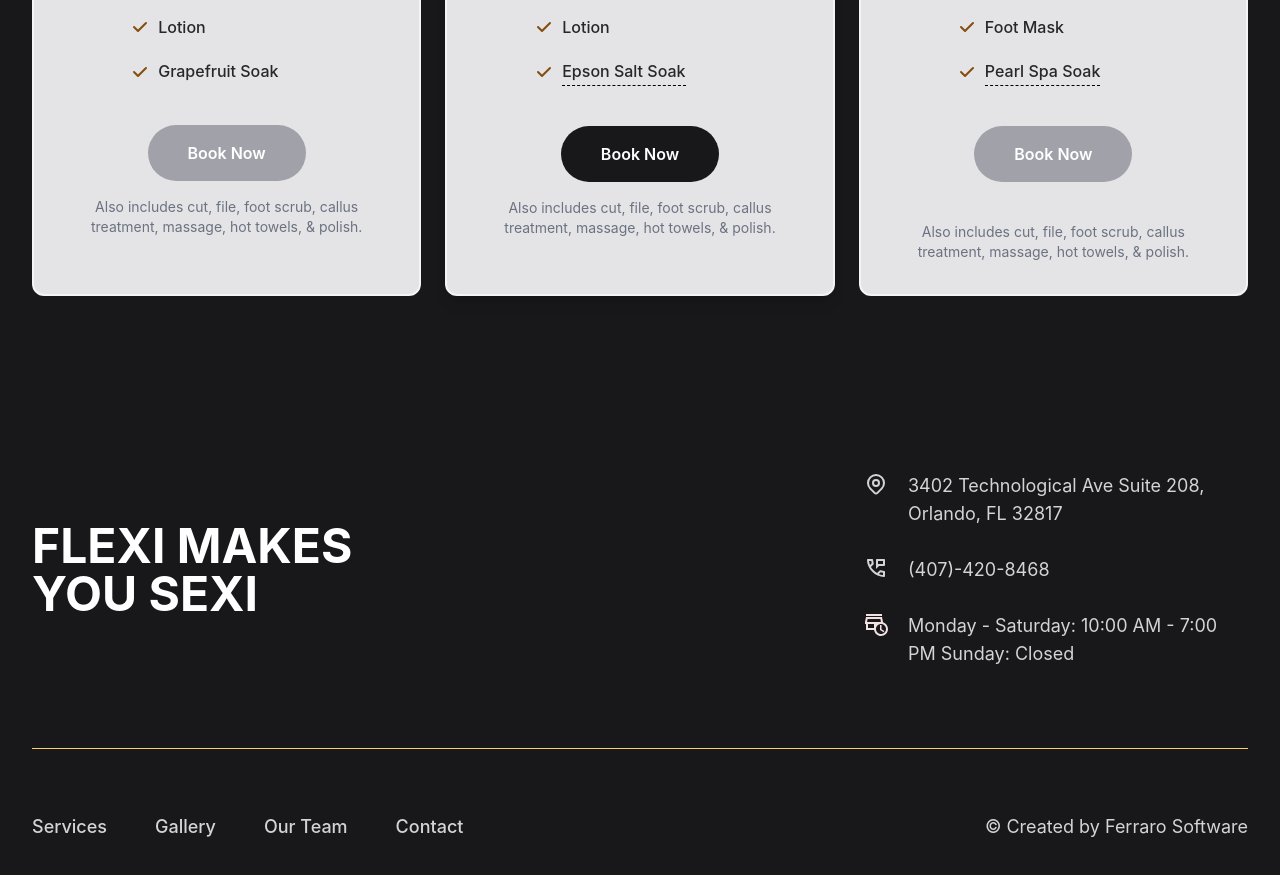
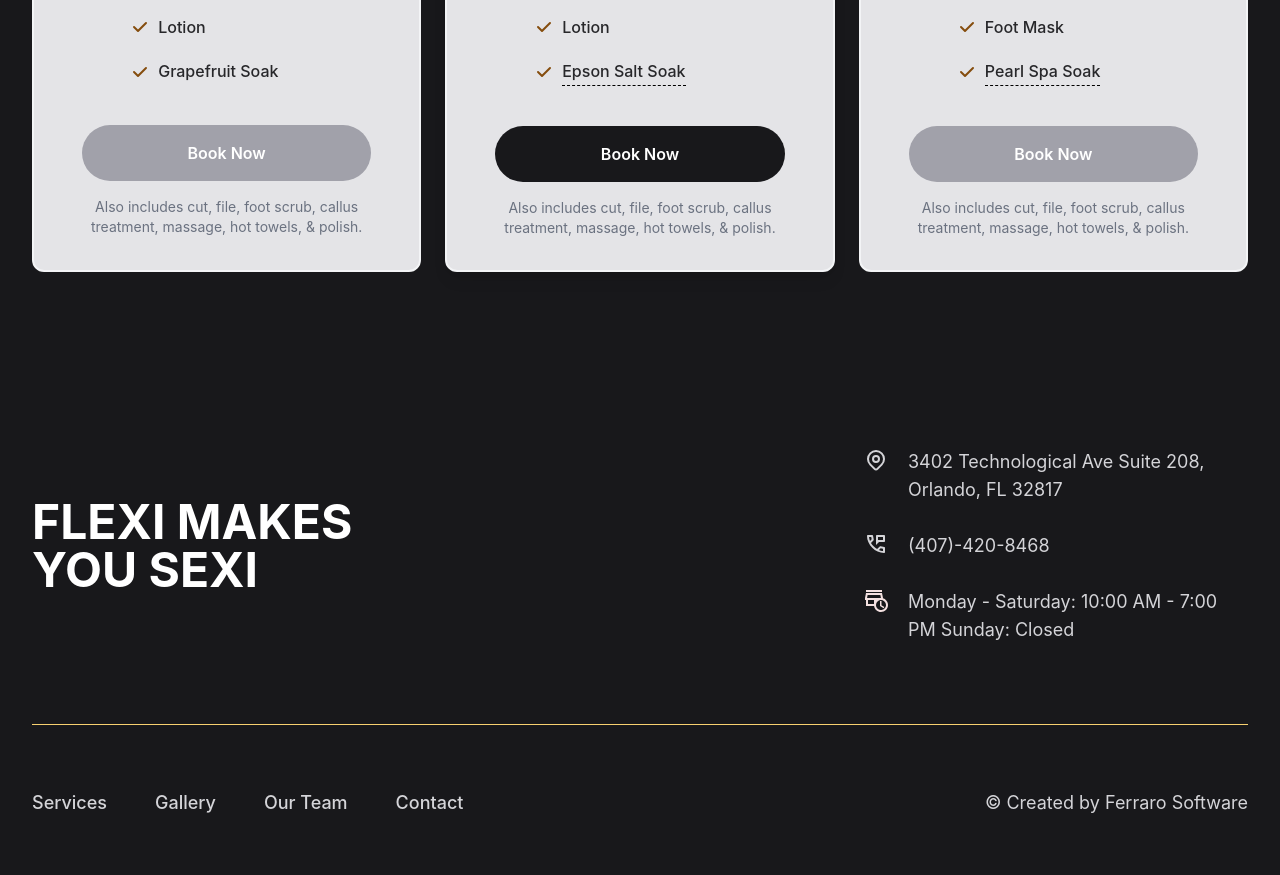
Before and after one commit to FerraroSoftware/lily-dark-nailsalon, a Next.js app: page / in a window 1280 px wide. Shown: the part 5240-6115 px from the top of the page. Built offline with nearby package versions, Linux system fonts and the light colour scheme.

Commit message:
fix pricing

```diff
--- a/components/Popular.jsx
+++ b/components/Popular.jsx
@@ -121,7 +121,7 @@ export default function Popular() {
               <a
                 href="#"
                 title=""
-                className="inline-flex items-center justify-center px-10 py-4 mt-10 text-base font-semibold text-white transition-all duration-200 bg-zinc-400 rounded-full hover:bg-zinc-900"
+                className="block items-center justify-center px-10 py-4 mt-10 text-base font-semibold text-white transition-all duration-200 bg-zinc-400 rounded-full hover:bg-zinc-900"
                 role="button"
               >
                 {" "}
@@ -242,7 +242,7 @@ export default function Popular() {
               <a
                 href="#"
                 title=""
-                className="inline-flex items-center justify-center px-10 py-4 mt-10 text-base font-semibold text-white transition-all duration-200 rounded-full bg-zinc-900 hover:opacity-80 focus:opacity-80"
+                className="block items-center justify-center px-10 py-4 mt-10 text-base font-semibold text-white transition-all duration-200 rounded-full bg-zinc-900 hover:opacity-80 focus:opacity-80"
                 role="button"
               >
                 {" "}
@@ -363,14 +363,14 @@ export default function Popular() {
               <a
                 href="#"
                 title=""
-                className="inline-flex items-center justify-center px-10 py-4 mt-10 text-base font-semibold text-white transition-all duration-200 bg-zinc-400 rounded-full hover:bg-zinc-900"
+                className=" block items-center justify-center px-10 py-4 mt-10 text-base font-semibold text-white transition-all duration-200 bg-zinc-400 rounded-full hover:bg-zinc-900"
                 role="button"
               >
                 {" "}
                 Book Now{" "}
               </a>
 
-              <p className="mt-10 text-sm text-gray-500">
+              <p className="mt-4 text-sm text-gray-500">
                 Also includes cut, file, foot scrub, callus treatment, massage,
                 hot towels, & polish.
               </p>
```
